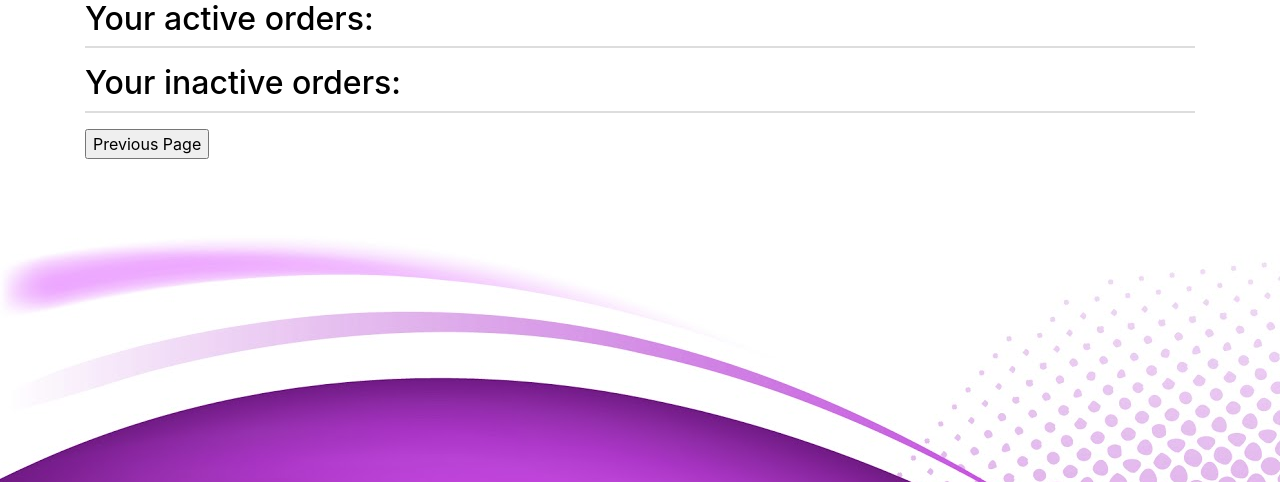
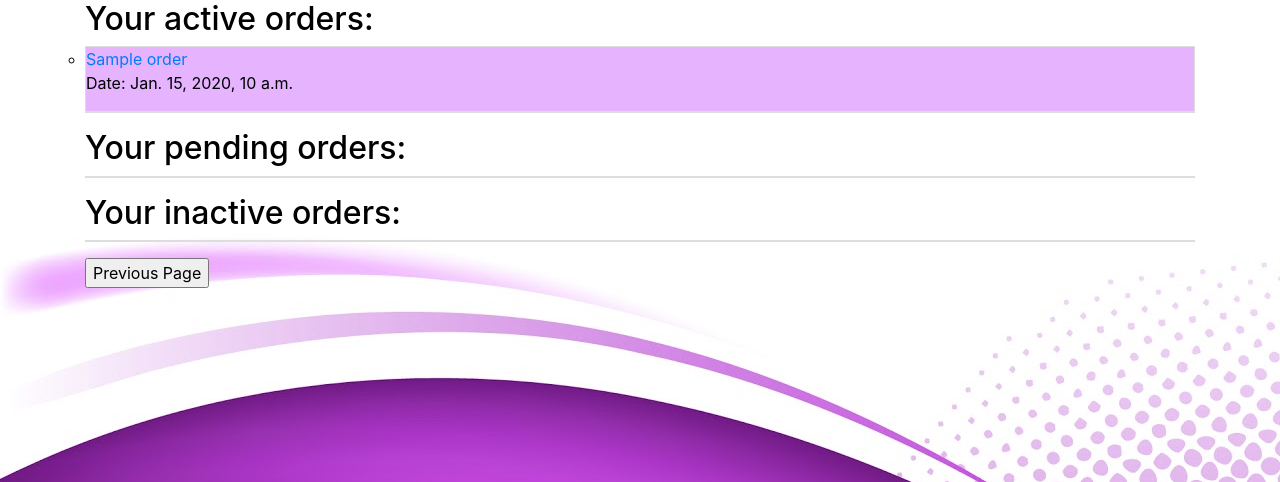
Before and after one commit to fiskmoz/Service-portal, a Django app: template forms/templates/ViewForms.html in a window 1280 px wide. Shown: the part 66-548 px from the top of the page. Run offline with Django 3.2, Linux system fonts and the light colour scheme; the template is opened without the code that fills it: most values are stand-ins (such as "Sample title", 1, 10 or a date in 2020); some libraries are stand-ins or nearby versions.

Commit message:
Added API call to change orderstatus for admin

```diff
--- a/API/models.py
+++ b/API/models.py
@@ -14,7 +14,7 @@ class Order(models.Model):
     ServiceTime = models.CharField(max_length=250)
     ResponseTime = models.CharField(max_length=250)
     Date = models.CharField(max_length=250, default=timezone.now())
-    MostRecent = models.CharField(max_length=250)
+    Status = models.CharField(max_length=250)
     ParentOrder = models.CharField(max_length=250, default="ORIGINAL")
 
     def __str__(self):
--- a/API/urls.py
+++ b/API/urls.py
@@ -10,7 +10,8 @@ urlpatterns = [
     path('Resources/<SystemId>/', views.SpecificResourcesList.as_view()),
     path('Exists/Systemid/<SystemId>/', views.SystemIdExists.as_view()),
     path('<OrderName>/contract/', views.AgreementsList.as_view()),
-    path('User/<Username>/<Ordername>/', views.OrderExists.as_view())
+    path('User/<Username>/<Ordername>/', views.OrderExists.as_view()),
+    path('Admin/<Ordernumber>/<status>',views.UpdateStatus.as_view())
     # path('', views.Home, name='home')
 ]
 
--- a/forms/templates/OrderDetail.html
+++ b/forms/templates/OrderDetail.html
@@ -22,9 +22,7 @@
   <li>
     <p> Order Created: {{order.Date}} </p>
   </li>
-  <li>
-    <p> Most Recent: {{ order.MostRecent }} </p>
-  </li>
+
 </ol>
 <h3> Resources and agreements for this order: </h3>
 {% for resource in resources %}
@@ -42,7 +40,7 @@
   {% endfor %}
 </ol>
 {% endfor %}
-{% if order.MostRecent == "TRUE" %}
+{% if order.MostRecent == "Active" %}
 <ol>
   <p><a href="{% url 'editform' order.id %}">Edit this order</a></p>
   <ol>
--- a/forms/templates/ViewForms.html
+++ b/forms/templates/ViewForms.html
@@ -6,7 +6,18 @@
 <h2> Your active orders: </h2>
 <ol>
   {% for order in myOrders %}
-  {% if order.MostRecent == "TRUE" %}
+  {% if order.Status == "Active" %}
+  <li><a href="{% url 'orderdetail' order.OrderName %}"> {{ order.OrderName }}</a>
+    <p> Date: {{ order.Date }}</p>
+  </li>
+  {% endif %}
+  {% endfor %}
+</ol>
+
+<h2> Your pending orders: </h2>
+<ol>
+  {% for order in myOrders %}
+  {% if order.Status == "Pending" %}
   <li><a href="{% url 'orderdetail' order.OrderName %}"> {{ order.OrderName }}</a>
     <p> Date: {{ order.Date }}</p>
   </li>
@@ -17,7 +28,7 @@
 <h2> Your inactive orders: </h2>
 <ol>
   {% for order in myOrders %}
-  {% if order.MostRecent == "FALSE" %}
+  {% if order.status == "Inactive" %}
   <li><a href="{% url 'orderdetail' order.OrderName %}"> {{ order.OrderName }}</a>
     <p> {{order.Date}} </p>
   </li>
```
Also changed, not shown: API/views.py (+24 -5 lines), API/migrations/0021_auto_20181220_0757.py (added).
